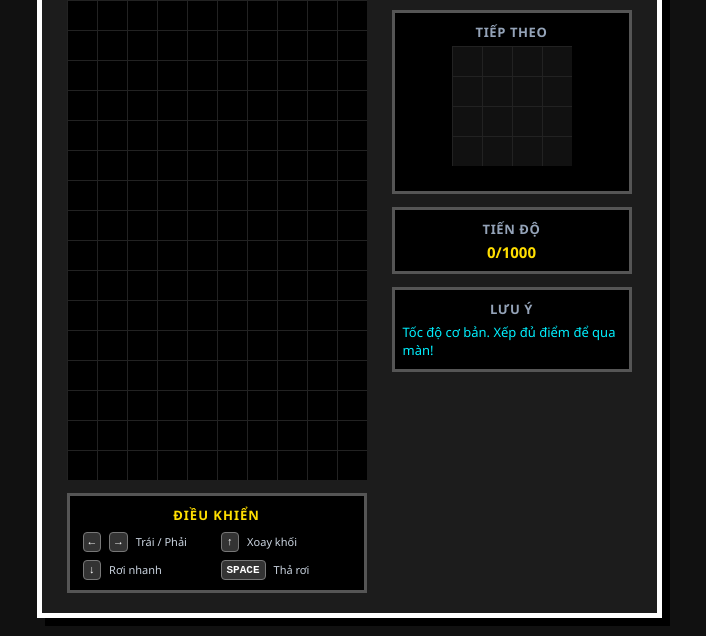
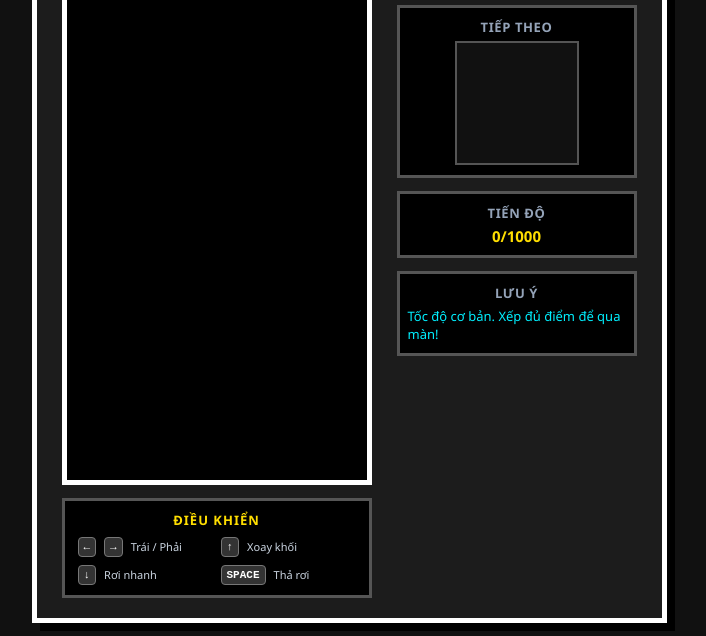
Before and after one commit to dangqpham/FrontEnd_GiuaKy, a website: page game.html in a window 1280 px wide. Shown: the part 164-800 px from the top of the page, without its empty margins (291-997 px from the left). Drawn offline with Linux system fonts and the light colour scheme.

Commit message:
refactor: chuyển giao diện bàn chơi từ div sang canvas

```diff
--- a/css/game.css
+++ b/css/game.css
@@ -30,21 +30,14 @@ body {
     gap: 13px;
 }
 
-.board-grid {
-    width: 300px;
-    height: 600px;
+.board-canvas {
     background-color: #000;
-    display: grid;
-    grid-template-columns: repeat(10, 30px);
-    grid-template-rows: repeat(20, 30px);
-    background-image:
-            linear-gradient(to right, #222 1px, transparent 1px),
-            linear-gradient(to bottom, #222 1px, transparent 1px);
-    background-size: 30px 30px;
+    border: 5px solid #fff;
+    display: block;
 }
 
 .controls-guide {
-    width: 300px;
+    width: 310px;
     background-color: #000;
     border: 3px solid #555;
     padding: 10px 13px;
@@ -137,17 +130,9 @@ kbd {
     word-break: break-word;
 }
 
-.preview-grid {
-    width: 120px;
-    height: 120px;
-    margin: 0 auto;
-    margin-bottom: 15px;
+.preview-canvas {
     background-color: #111;
-    display: grid;
-    grid-template-columns: repeat(4, 30px);
-    grid-template-rows: repeat(4, 30px);
-    background-image:
-            linear-gradient(to right, #222 1px, transparent 1px),
-            linear-gradient(to bottom, #222 1px, transparent 1px);
-    background-size: 30px 30px;
+    border: 2px solid #555;
+    display: block;
+    margin: 5px auto 0 auto;
 }
--- a/game.html
+++ b/game.html
@@ -13,7 +13,7 @@
 
 <div class="game-wrapper">
     <main class="board-column">
-        <div id="tetris-board" class="board-grid"></div>
+        <canvas id="tetris-board" width="300" height="600" class="board-canvas"></canvas>
 
         <div class="controls-guide">
             <div class="controls-title">ĐIỀU KHIỂN</div>
@@ -36,7 +36,7 @@
 
         <div class="panel-box">
             <div class="panel-label">TIẾP THEO</div>
-            <div id="next-preview" class="preview-grid"></div>
+            <canvas id="next-preview" width="120" height="120" class="preview-canvas"></canvas>
         </div>
 
         <div class="panel-box">
@@ -50,6 +50,6 @@
         </div>
     </aside>
 </div>
-
+<script src="js/game.js"></script>
 </body>
 </html>
```
Also changed, not shown: trangchu.html (+0 -1 lines).
